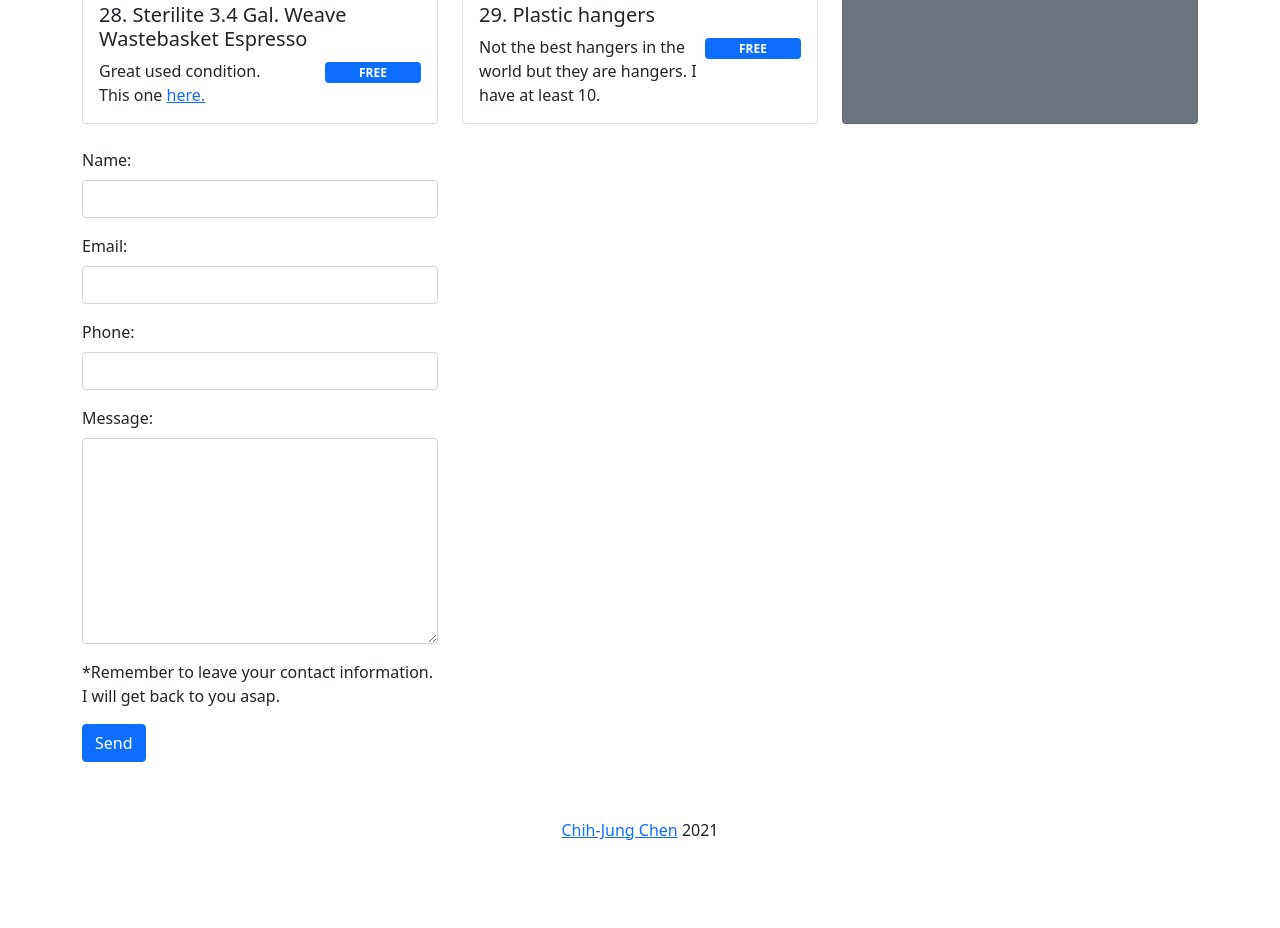
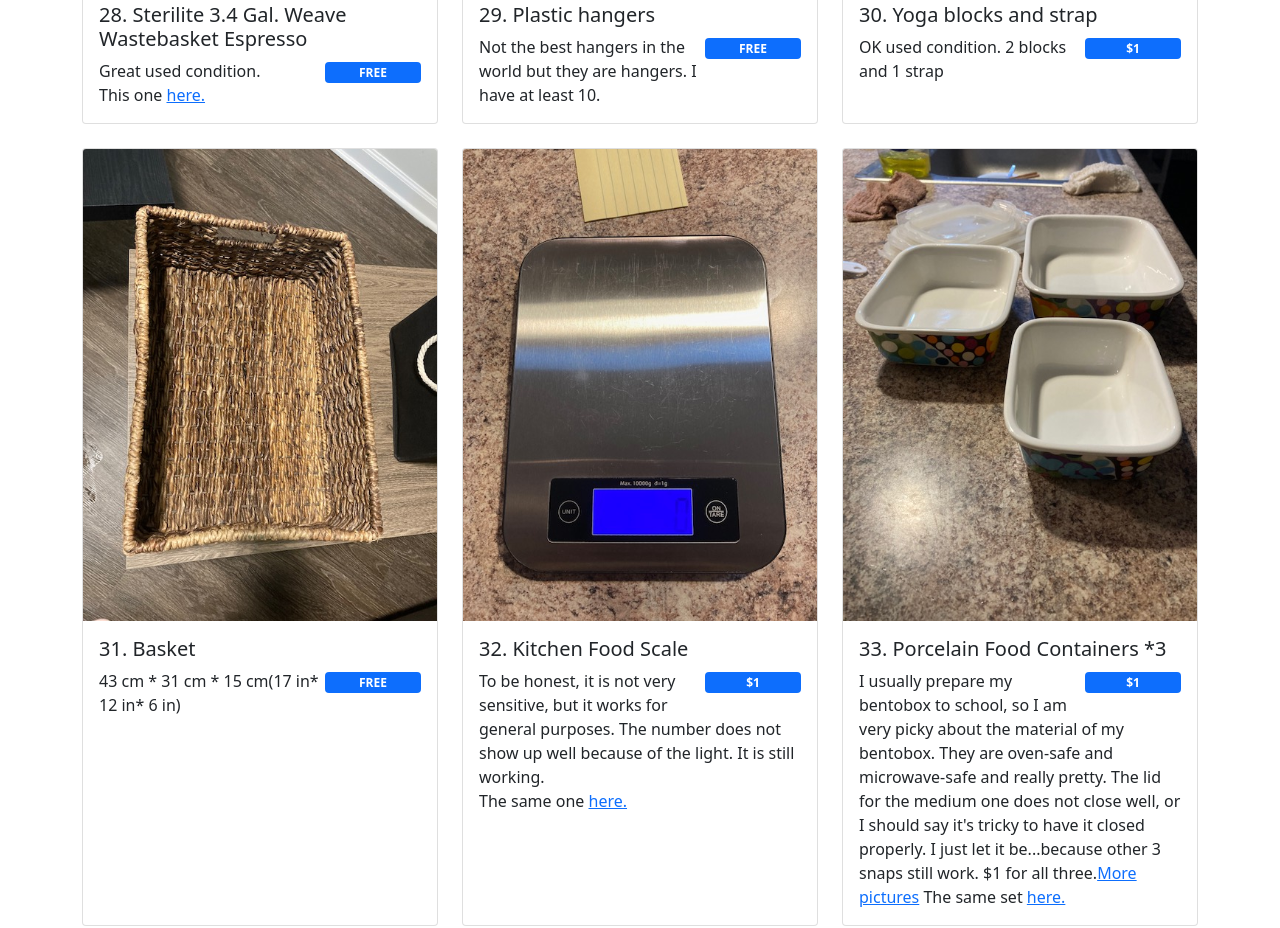
Before and after one commit to jungxjung/sale, a plain HTML site: page index.html in a window 1280 px wide. Shown: the part 6257-7185 px from the top of the page. Before the commit the page ends 7123 px from the top, so only its background shows below. Drawn offline with nearby package versions, Linux system fonts and the light colour scheme.

Commit message:
added more items

```diff
--- a/index.html
+++ b/index.html
@@ -582,6 +582,72 @@
               </div>
             </div>
             <div class="col">
+              <div class="card h-100">
+                <img src="image/IMG_3949.jpg" class="card-img-top" alt="yoga blocks">
+                <div class="card-body">
+                  <h5 class="card-title">30. Yoga blocks and strap</h5>
+                  <div class="float-end">
+                      <div class="badge bg-primary" style="width: 6rem;">
+                        $1
+                      </div>
+                  </div>
+                  <p class="card-text">
+                      OK used condition. 2 blocks and 1 strap<br>
+                  </p>
+                </div>
+              </div>
+            </div>
+            <div class="col">
+              <div class="card h-100">
+                <img src="image/IMG_3952.jpg" class="card-img-top" alt="basket">
+                <div class="card-body">
+                  <h5 class="card-title">31. Basket</h5>
+                  <div class="float-end">
+                      <div class="badge bg-primary" style="width: 6rem;">
+                        FREE
+                      </div>
+                  </div>
+                  <p class="card-text">
+                      43 cm * 31 cm * 15 cm(17 in* 12 in* 6 in)<br>
+                  </p>
+                </div>
+              </div>
+            </div>
+            <div class="col">
+              <div class="card h-100">
+                <img src="image/IMG_3951.jpg" class="card-img-top" alt="basket">
+                <div class="card-body">
+                  <h5 class="card-title">32. Kitchen Food Scale</h5>
+                  <div class="float-end">
+                      <div class="badge bg-primary" style="width: 6rem;">
+                        $1
+                      </div>
+                  </div>
+                  <p class="card-text">
+                      To be honest, it is not very sensitive, but it works for general purposes. The number does not show up well because of the light. It is still working.<br>
+                      The same one <a href="https://www.amazon.com/gp/product/B077T2K67Y/ref=ppx_yo_dt_b_search_asin_title?ie=UTF8&psc=1" target="_blank" rel="noopener noreferrer">here.</a>
+                  </p>
+                </div>
+              </div>
+            </div>
+            <div class="col">
+              <div class="card h-100">
+                <img src="image/IMG_3954.jpg" class="card-img-top" alt="basket">
+                <div class="card-body">
+                  <h5 class="card-title">33. Porcelain Food Containers *3</h5>
+                  <div class="float-end">
+                      <div class="badge bg-primary" style="width: 6rem;">
+                        $1
+                      </div>
+                  </div>
+                  <p class="card-text">
+                      I usually prepare my bentobox to school, so I am very picky about the material of my bentobox. They are oven-safe and microwave-safe and really pretty. The lid for the medium one does not close well, or I should say it's tricky to have it closed properly. I just let it be...because other 3 snaps still work. $1 for all three.<a href="./page/box.html">More pictures</a>
+                      The same set <a href="https://www.amazon.com/French-Bull-Porcelain-Storage-Container/dp/B00U007H4M/ref=cm_cr_arp_d_pl_foot_top?ie=UTF8&th=1" target="_blank">here.</a>
+                  </p>
+                </div>
+              </div>
+            </div>
+            <div class="col">
                 <div class="card h-100 text-white bg-secondary">
                   <div class="card-body">
                       <h3 class="card-title pt-5 pb-5">More coming...</h2>
```
Also changed, not shown: page/box.html (added, +16 -0 lines), image/IMG_3949.jpg (added), image/IMG_3951.jpg (added), image/IMG_3952.jpg (added), image/IMG_3954.jpg (added), image/IMG_3955.jpg (added), image/IMG_3956.jpg (added), image/IMG_3957.jpg (added), image/IMG_3958.jpg (added), image/IMG_3959.jpg (added).
